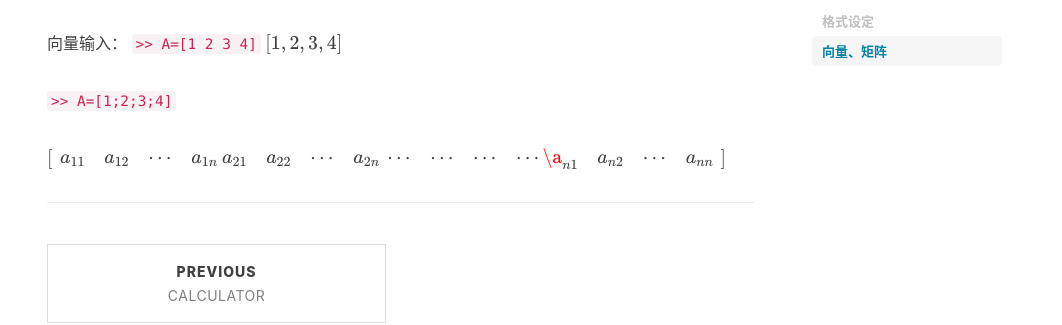
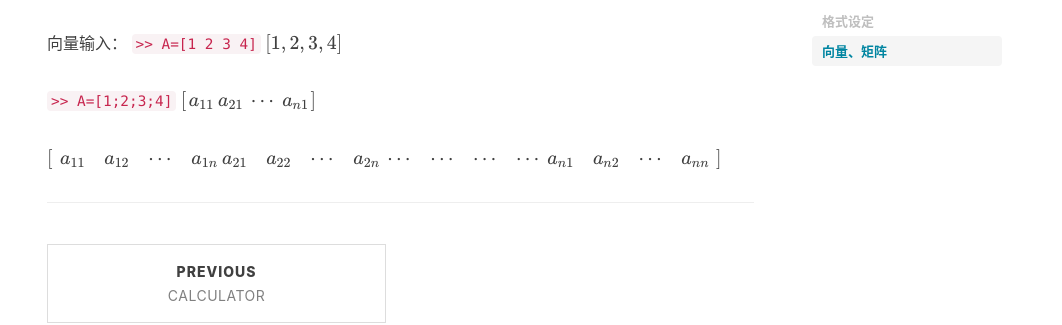
Before and after one commit to 437436999/437436999-coder.github.io, a Jekyll site: the page built from _posts/2019-09-09-Matlab学习笔记.md, in a window 1280 px wide and 900 px high, scrolled down 2148 px. Shown: the part 173-498 px from the top of the window, without its empty margins (218-1280 px from the left). Built offline with Jekyll 4.4.1, drawn with Linux system fonts in a browser that asks for light colours; nearby versions of some CDN libraries; formulas are drawn with MathJax 3; comment, search, counter and statistics services are not loaded.

Commit message:
Update 2019-09-09-Matlab学习笔记.md

```diff
--- a/_posts/2019-09-09-Matlab学习笔记.md
+++ b/_posts/2019-09-09-Matlab学习笔记.md
@@ -70,9 +70,9 @@ rat| Ratio of small integers. |355/113
 向量输入：
 `>> A=[1 2 3 4]` $[1,2,3,4]$
 
-`>> A=[1;2;3;4]`
+`>> A=[1;2;3;4]` $\begin{bmatrix}a_{11}\\ a_{21}\\ \cdots\\ a_{n1}\end{bmatrix}$
 
-$\begin{bmatrix}a_{11} & a_{12} & \cdots  & a_{1n} \\ a_{21} & a_{22} & \cdots  & a_{2n} \\ \cdots & \cdots & \cdots  & \cdots\\a_{n1} & a_{n2} & \cdots  & a_{nn}\end{bmatrix}$
+$\begin{bmatrix}a_{11} & a_{12} & \cdots  & a_{1n} \\ a_{21} & a_{22} & \cdots  & a_{2n} \\ \cdots & \cdots & \cdots  & \cdots\\ a_{n1} & a_{n2} & \cdots  & a_{nn}\end{bmatrix}$
 
 
 
```
